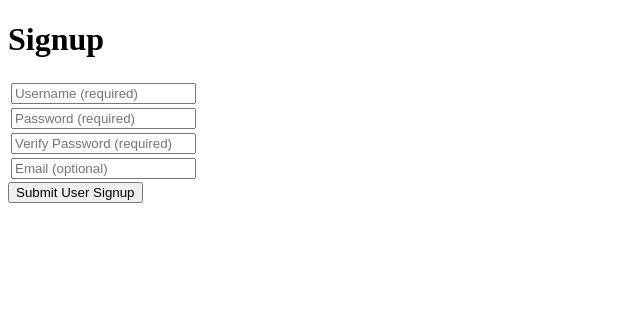
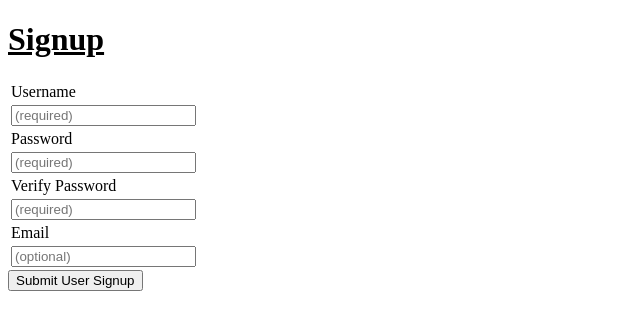
Before and after one commit to zachtheld/user-signup, a Flask app: page /signup in a window 1280 px wide. Shown: the top 330 px of the page, without its empty margins (0-640 px from the left). Run offline with Flask 2, Linux system fonts and the light colour scheme.

Commit message:
Added a few touches

```diff
--- a/static/style.css
+++ b/static/style.css
@@ -2,3 +2,6 @@
     color: red;
     font-weight: bold;
 }
+#signup {
+    text-decoration: underline;
+}
--- a/templates/signup_form.html
+++ b/templates/signup_form.html
@@ -1,33 +1,41 @@
 {% extends 'base.html' %}
 {% block content %}
-        <h1>Signup</h1>
+        <h1 id='signup'>Signup</h1>
         <form method='POST'>
             <table>
                 <tr>
-                <!--    <td><label for='username'>Username</label></td> -->
+                    <td><label for='username'>Username</label></td>
+                </tr>
+                <tr>
                     <td>
-                        <input name='username' type='text' value='{{username}}' placeholder="Username (required)" />
+                        <input name='username' type='text' value='{{username}}' placeholder="(required)" />
                         <span class="error">{{username_error}}</span>
                     </td>
                 </tr>
                 <tr>
-                <!--    <td><lable for='password'>Password</lable></td> -->
+                    <td><lable for='password'>Password</lable></td>
+                </tr>
+                <tr>
                     <td>
-                        <input name='password' type='password' placeholder="Password (required)" />
+                        <input name='password' type='password' placeholder="(required)" />
                         <span class='error'>{{password_error}}</span>
                     </td>
                 </tr>
                 <tr>
-                <!--    <td><lable for='verify'>Verify Password</lable></td> -->
+                    <td><lable for='verify'>Verify Password</lable></td>
+                </tr>
+                <tr>
                     <td>
-                        <input name='verify' type='password' placeholder="Verify Password (required)" />
+                        <input name='verify' type='password' placeholder="(required)" />
                         <span class='error'>{{verify_error}}</span>
                     </td>
                 </tr>
                 <tr>
-                <!--    <td><lable for='email'>Email (optional)</lable></td> -->
+                    <td><lable for='email'>Email</lable></td>
+                </tr>
+                <tr>
                     <td>
-                        <input name='email' type='text' value='{{email}}' placeholder="Email (optional)"/>
+                        <input name='email' type='text' value='{{email}}' placeholder="(optional)"/>
                         <span class='error'>{{email_error}}</span>
                     </td>
                 </tr>
```
